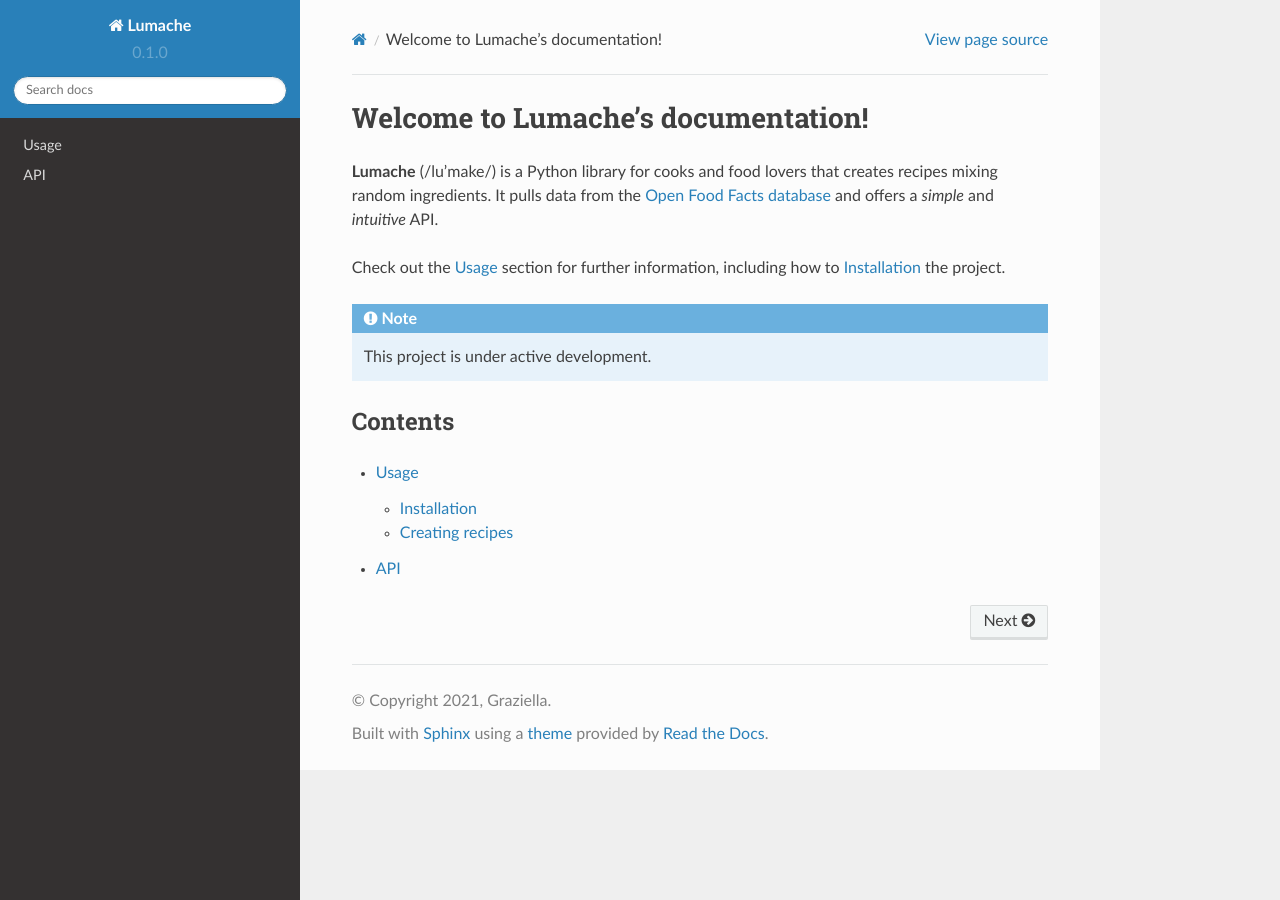
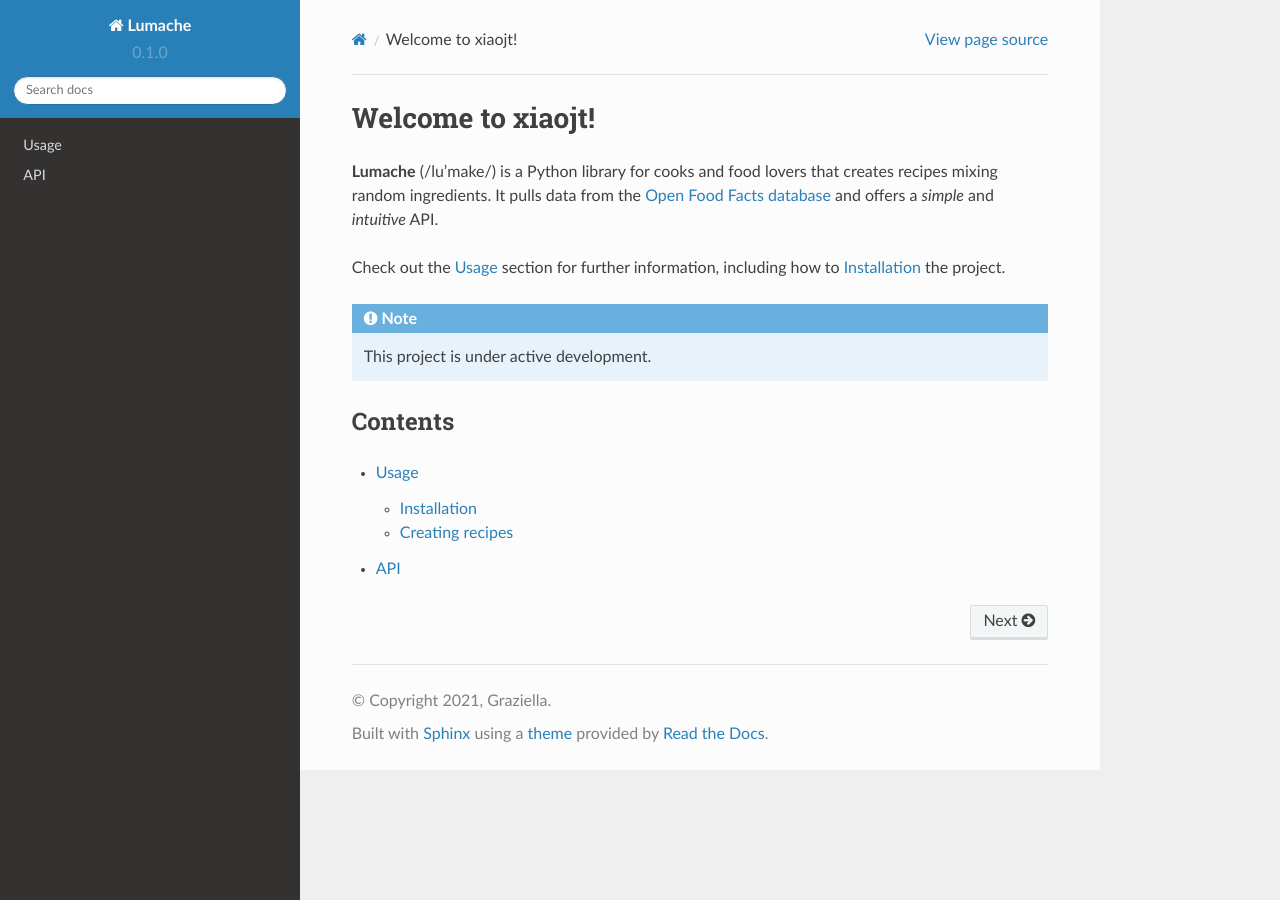
Before and after one commit to linwwwwww/notes, a Sphinx documentation site: the page built from docs/source/index.rst, in a window 1280 px wide. Built offline with Sphinx 7.4.7 and the Read the Docs theme 2.0.0, drawn with Linux system fonts in a browser that asks for light colours.

Commit message:
Update index.rst

```diff
--- a/docs/source/index.rst
+++ b/docs/source/index.rst
@@ -1,4 +1,4 @@
-Welcome to Lumache's documentation!
+Welcome to xiaojt!
 ===================================
 
 **Lumache** (/lu'make/) is a Python library for cooks and food lovers
```
